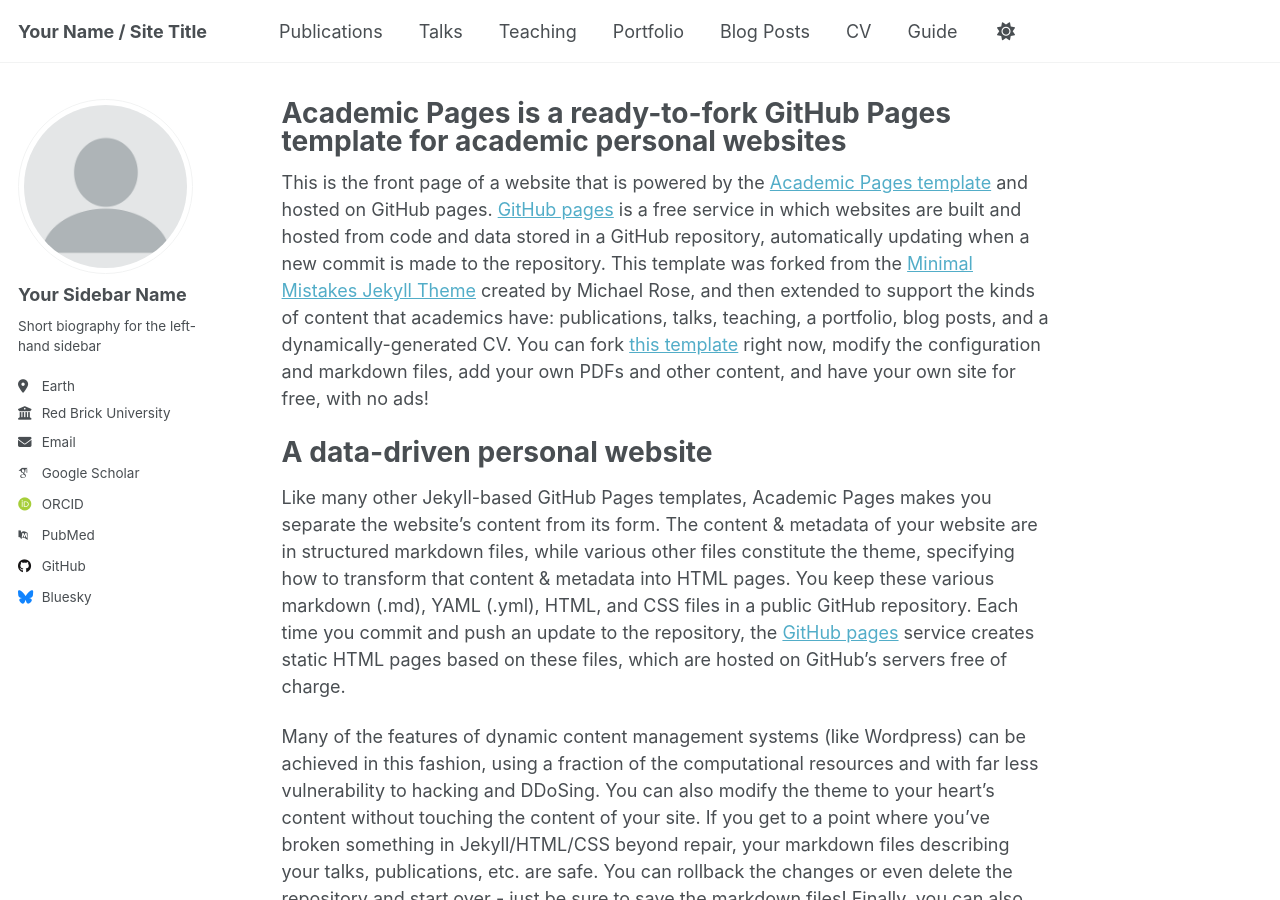
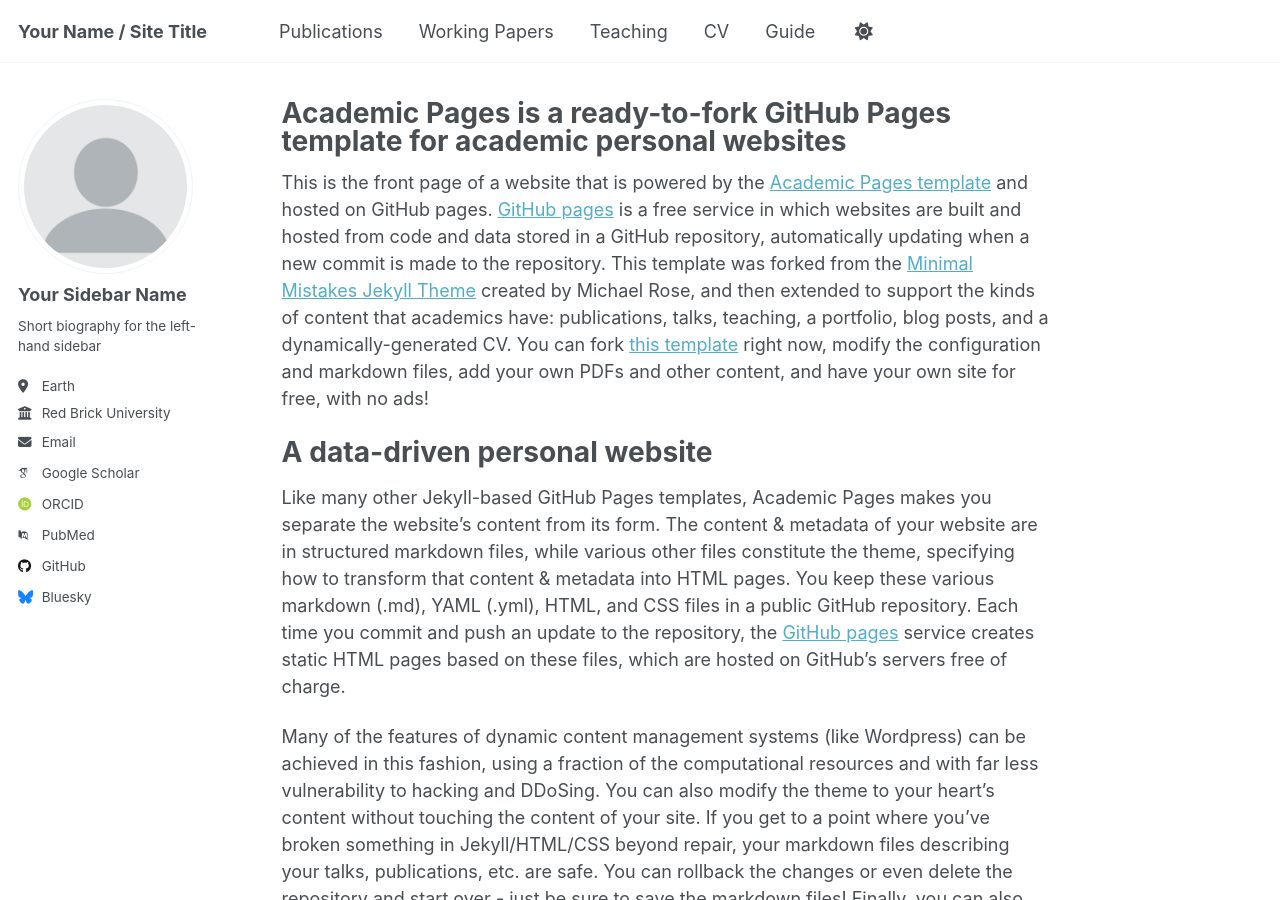
Before and after one commit to wd2179/wd2179.github.io, a Jekyll site: the page built from _pages/about.md, in a window 1280 px wide and 900 px high. Built offline with Jekyll 4.4.1, drawn with Linux system fonts in a browser that asks for light colours; some web fonts are replaced.

Commit message:
Update navigation.yml

```diff
--- a/_data/navigation.yml
+++ b/_data/navigation.yml
@@ -11,17 +11,12 @@ main:
   - title: "Publications"
     url: /publications/
 
-  - title: "Talks"
-    url: /talks/
+  - title: "Working Papers"
+    url: /workingpapers/
 
   - title: "Teaching"
     url: /teaching/
 
-  - title: "Portfolio"
-    url: /portfolio/
-
-  - title: "Blog Posts"
-    url: /year-archive/
 
   - title: "CV"
     url: /cv/
```
